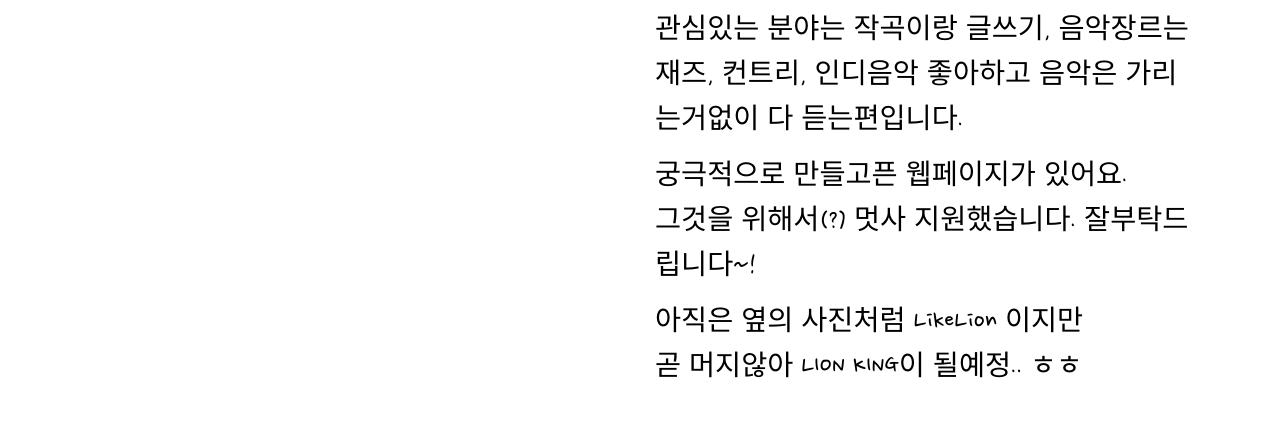
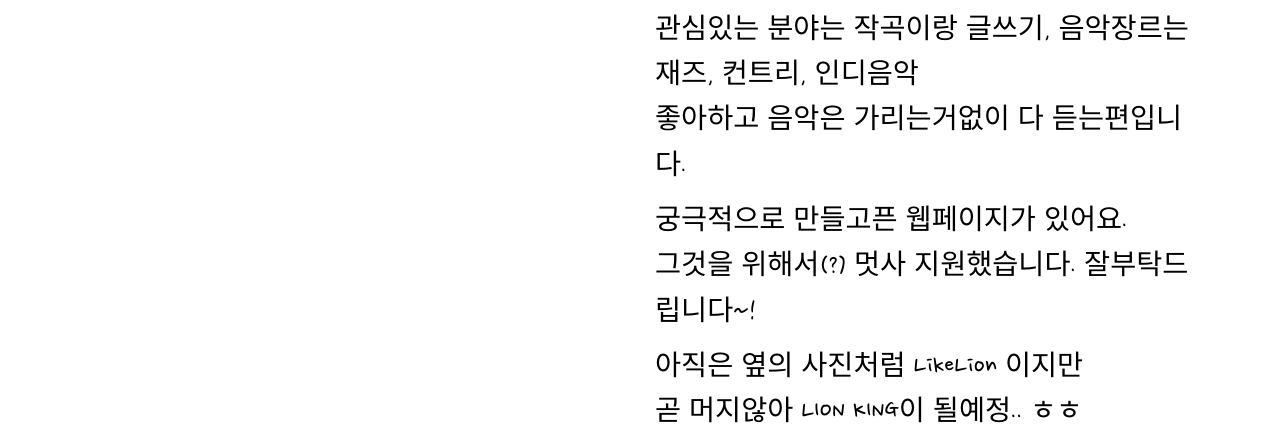
Before and after one commit to KJeha/KJeha.github.io, a plain HTML site: page about.html in a window 1280 px wide. Shown: the part 782-1220 px from the top of the page. Drawn offline with nearby package versions, Linux system fonts and the light colour scheme.

Commit message:
사소한 띄어쓰기..

```diff
--- a/about.html
+++ b/about.html
@@ -92,7 +92,7 @@
                     <p style="font-family:Nanum Pen Script; font-size:28.35px;">좋아하는 운동은 배트민턴하고 수영</p>
                     <p style="font-family:Nanum Pen Script; font-size:28.35px;">산책하고 여행 등 돌아다니는거 좋아합니다. <br>맨날 돌아다니는 건 아니고 영화나 만화도 좋아하고..</p>
                     <p style="font-family:Nanum Pen Script; font-size:28.35px;">취미는 피아노,요리 인데 요리는 먹고살아야하니 하는데 <br>피아노는 요샌 바빠서 잘 못하고 있네요..ㅜㅜ</p>
-                    <p style="font-family:Nanum Pen Script; font-size:28.35px;">관심있는 분야는 작곡이랑 글쓰기, 음악장르는 재즈, 컨트리, 인디음악 좋아하고 음악은 가리는거없이 다 듣는편입니다.</p>
+                    <p style="font-family:Nanum Pen Script; font-size:28.35px;">관심있는 분야는 작곡이랑 글쓰기, 음악장르는 재즈, 컨트리, 인디음악<br>좋아하고 음악은 가리는거없이 다 듣는편입니다.</p>
                     <p style="font-family:Nanum Pen Script; font-size:28.35px;">궁극적으로 만들고픈 웹페이지가 있어요. <br>그것을 위해서(?) 멋사 지원했습니다. 잘부탁드립니다~!</p>
                     <p style="font-family:Nanum Pen Script; font-size:28.35px;">아직은 옆의 사진처럼 LikeLion 이지만 <br>곧 머지않아 LION KING이 될예정.. ㅎㅎ</p>
 
```
